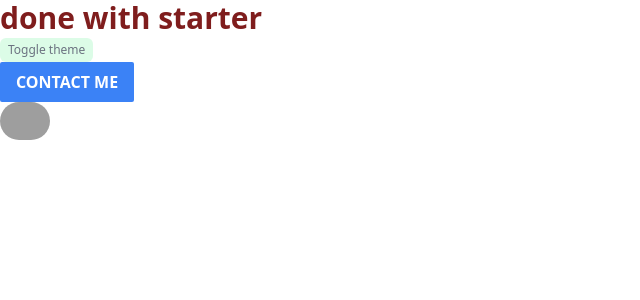
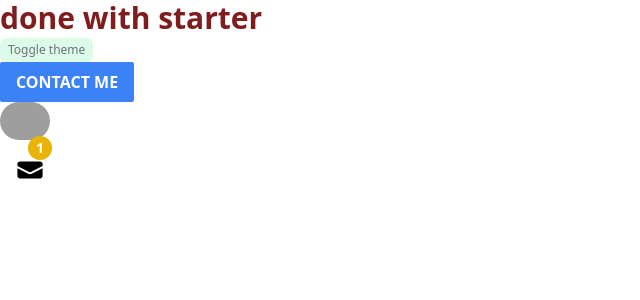
Before and after one commit to teddyashe107/latest-next-js, a Next.js app: page / in a window 1280 px wide. Shown: the top 300 px of the page, without its empty margins (0-640 px from the left). Built offline with nearby package versions, Linux system fonts and the light colour scheme; grey boxes are pictures that could not be loaded.

Commit message:
feat: implement badge componenent

```diff
--- /dev/null
+++ b/components/atoms/Badge/Badge.mocks.ts
@@ -0,0 +1,46 @@
+import { IBadge } from '.';
+
+// const Icon = (
+//   <svg
+//     xmlns="http://www.w3.org/2000/svg"
+//     fill="none"
+//     viewBox="0 0 24 24"
+//     strokeWidth={1.5}
+//     stroke="currentColor"
+//     className="w-6 h-6"
+//   >
+//     <path
+//       strokeLinecap="round"
+//       strokeLinejoin="round"
+//       d="M21.75 6.75v10.5a2.25 2.25 0 01-2.25 2.25h-15a2.25 2.25 0 01-2.25-2.25V6.75m19.5 0A2.25 2.25 0 0019.5 4.5h-15a2.25 2.25 0 00-2.25 2.25m19.5 0v.243a2.25 2.25 0 01-1.07 1.916l-7.5 4.615a2.25 2.25 0 01-2.36 0L3.32 8.91a2.25 2.25 0 01-1.07-1.916V6.75"
+//     />
+//   </svg>
+// );
+
+const yellow: IBadge = {
+  variant: 'yellow',
+  children: 'hello',
+  badgeContent: 1,
+};
+
+const blue: IBadge = {
+  ...yellow,
+  variant: 'blue',
+};
+
+const red: IBadge = {
+  ...yellow,
+  variant: 'red',
+};
+
+const black: IBadge = {
+  ...yellow,
+  variant: 'black',
+};
+
+export const mockTemplateProps = {
+  yellow,
+  blue,
+  red,
+  black,
+};
--- /dev/null
+++ b/components/atoms/Badge/index.tsx
@@ -0,0 +1,40 @@
+import { cva, VariantProps } from 'class-variance-authority';
+
+const badgeStyles = cva(
+  [
+    'flex items-center justify-center text-white text-sm font-semibold rounded-full w-6 h-6 absolute -top-5 -right-2',
+  ],
+  {
+    variants: {
+      variant: {
+        red: 'bg-red-500',
+        yellow: 'bg-yellow-500',
+        blue: ['bg-blue-500'],
+        black: 'bg-black',
+      },
+      size: {},
+    },
+    compoundVariants: [{}],
+    defaultVariants: {
+      variant: 'blue',
+    },
+  }
+);
+
+export interface IBadge extends VariantProps<typeof badgeStyles> {
+  children?: React.ReactNode;
+  badgeContent: number;
+}
+
+const Badge: React.FC<IBadge> = ({ variant, size, badgeContent, children }) => {
+  return (
+    <>
+      <div className="relative inline-flex m-4">
+        <div>{children}</div>
+        <div className={badgeStyles({ variant, size })}>{badgeContent}</div>
+      </div>
+    </>
+  );
+};
+
+export default Badge;
--- a/pages/index.tsx
+++ b/pages/index.tsx
@@ -2,6 +2,7 @@ import Head from 'next/head';
 import Button from '@/components/atoms/Button';
 import dynamic from 'next/dynamic';
 import Avatar from '@/components/atoms/Avatar';
+import Badge from '@/components/atoms/Badge';
 
 const ThemeSwitch = dynamic(() => import('@/components/atoms/ThemeSwitch'), {
   ssr: false,
@@ -39,6 +40,18 @@ export default function Home() {
           src="https://cdn.pixabay.com/photo/2016/08/20/05/38/avatar-1606916__340.png"
           alt="placeholder image"
         />
+
+        <Badge badgeContent={1} variant='yellow'>
+          <svg
+            xmlns="http://www.w3.org/2000/svg"
+            viewBox="0 0 20 20"
+            fill="currentColor"
+            className="w-7 h-7"
+          >
+            <path d="M3 4a2 2 0 00-2 2v1.161l8.441 4.221a1.25 1.25 0 001.118 0L19 7.162V6a2 2 0 00-2-2H3z" />
+            <path d="M19 8.839l-7.77 3.885a2.75 2.75 0 01-2.46 0L1 8.839V14a2 2 0 002 2h14a2 2 0 002-2V8.839z" />
+          </svg>
+        </Badge>
       </main>
     </>
   );
```
Also changed, not shown: 1 other file (tests, documents, lock files or other folders).
